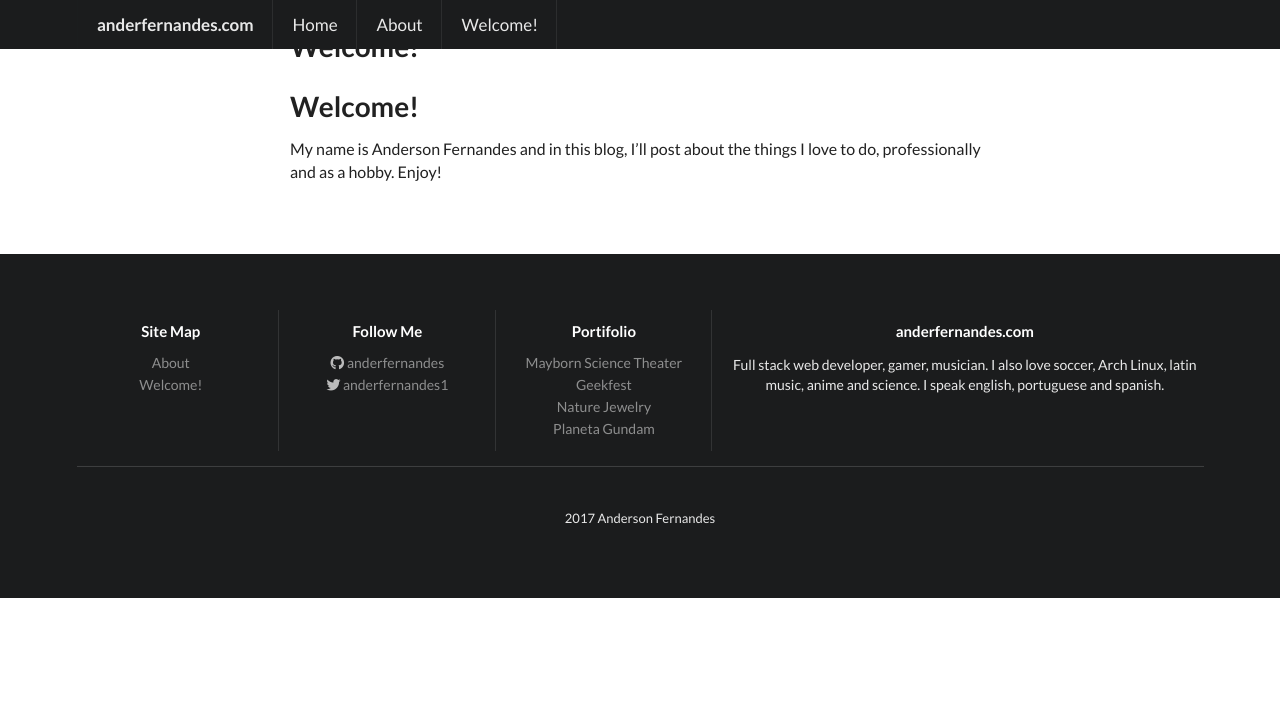
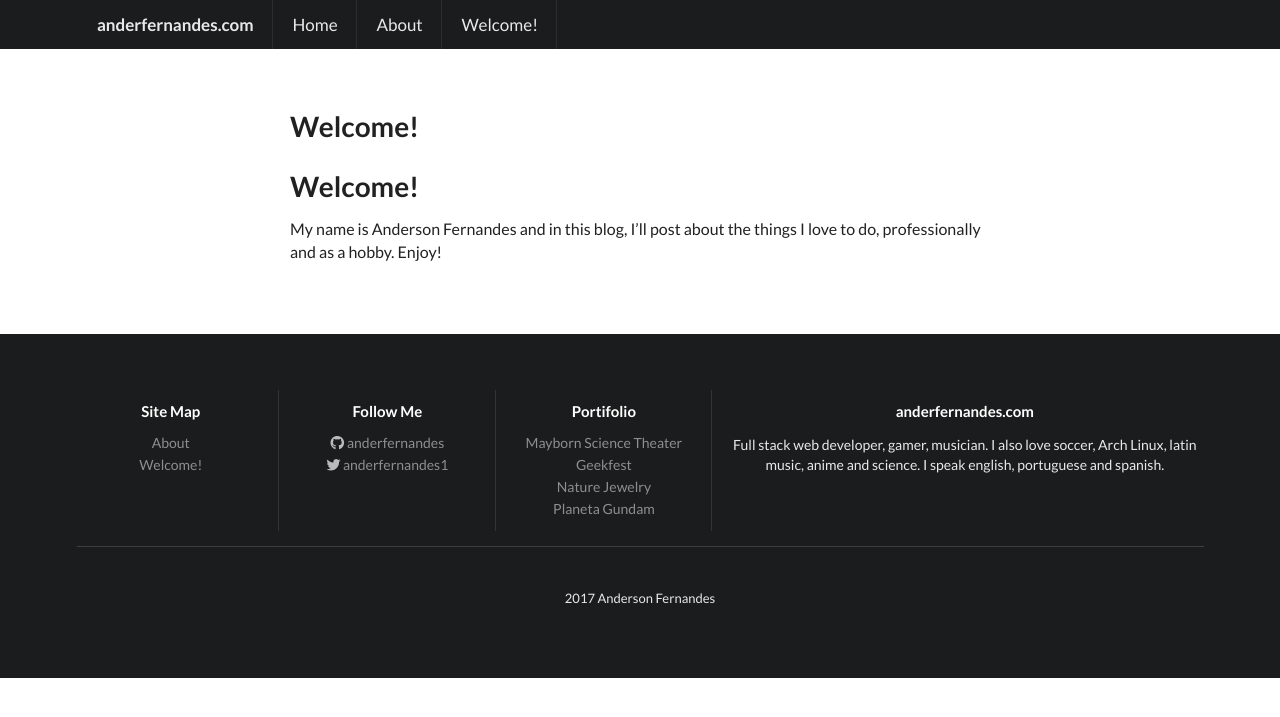
Before and after one commit to anderfernandes/anderfernandes.github.io, a Jekyll site: the page built from index.md, in a window 1280 px wide and 900 px high. Shown: the top 717 px of the window. Built offline with Jekyll 4.4.1, drawn with Linux system fonts in a browser that asks for light colours; nearby versions of some CDN libraries; our own code applies the rules of GitHub Pages for plain Markdown files.

Commit message:
Menu bug fixes

```diff
--- a/_layouts/home.html
+++ b/_layouts/home.html
@@ -4,7 +4,7 @@ layout: default
 
 {% include menu-home.html %}
 
-<div class="ui main text container">
+<div class="ui main text container" style="margin-top:7em">
   <h1 class="ui header">{{ page.title }}</h1>
   <p>{{ content }}</p>
 </div>
```
